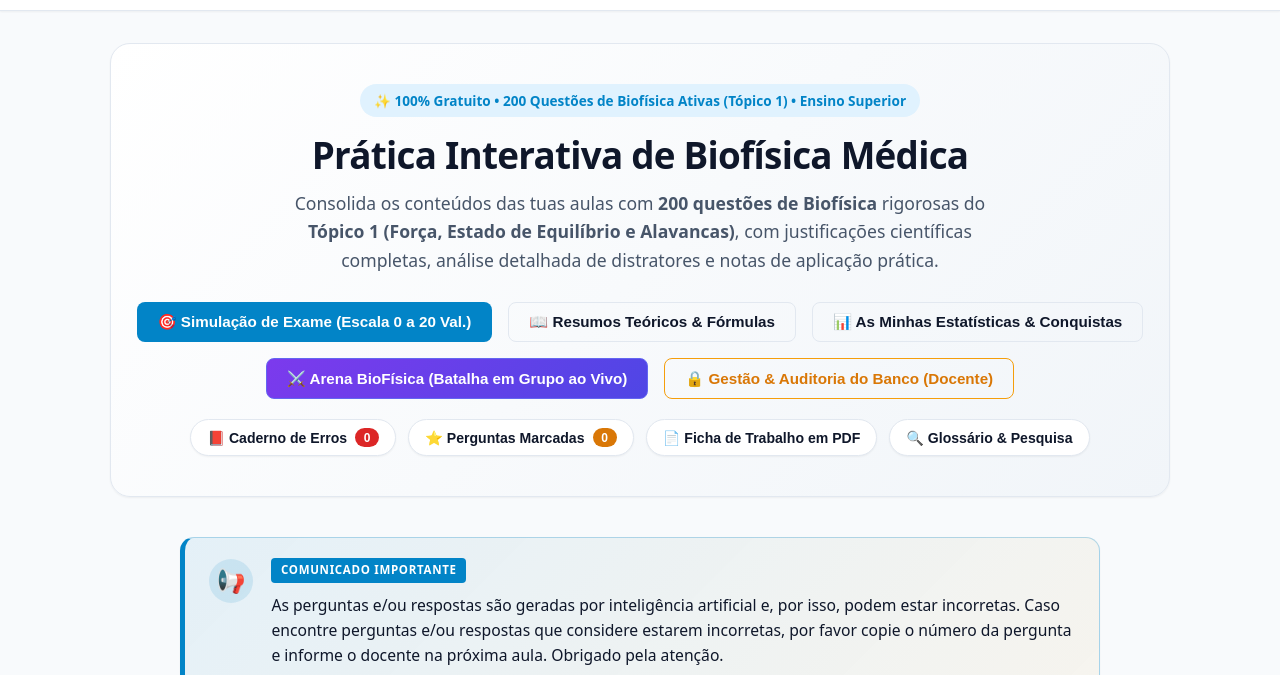
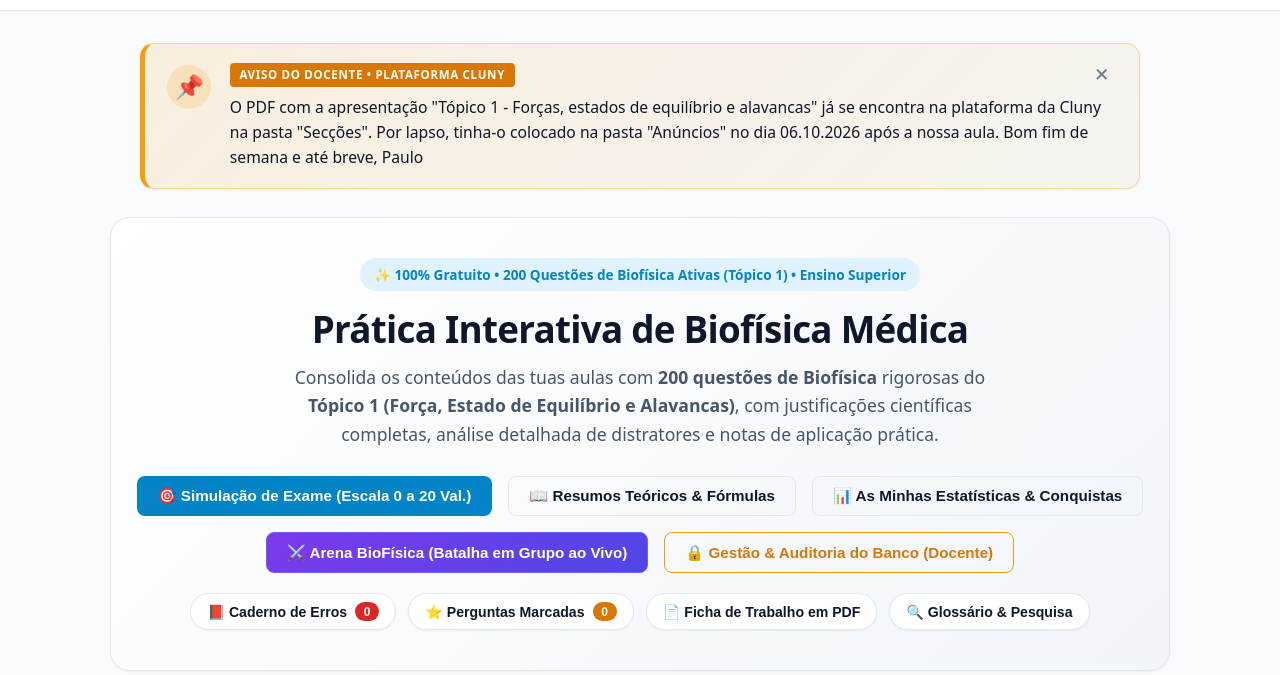
Before and after one commit to paulobp1998/biofisica, a plain HTML site: page index.html in a window 1280 px wide. Shown: the part 58-733 px from the top of the page. Drawn offline with Linux system fonts and the light colour scheme.

Commit message:
feat: adicionar aviso temporário do docente sobre o PDF na plataforma Cluny com auto-remoção em 72h

```diff
--- a/css/style.css
+++ b/css/style.css
@@ -282,6 +282,128 @@ body {
   justify-content: center;
   gap: 1rem;
   flex-wrap: wrap;
+}
+
+/* Aviso Temporário de 72 Horas (Plataforma Cluny) */
+.cluny-notice-banner {
+  background: linear-gradient(135deg, rgba(245, 158, 11, 0.12) 0%, rgba(217, 119, 6, 0.05) 100%);
+  border: 1px solid rgba(245, 158, 11, 0.35);
+  border-left: 5px solid #f59e0b;
+  border-radius: var(--radius-md);
+  padding: 1.15rem 1.4rem;
+  margin: 0 auto 1.75rem auto;
+  max-width: 1000px;
+  display: flex;
+  align-items: flex-start;
+  gap: 1.15rem;
+  box-shadow: var(--shadow-sm);
+  text-align: left;
+  transition: opacity 0.3s ease, transform 0.3s ease;
+}
+
+[data-theme="dark"] .cluny-notice-banner {
+  background: linear-gradient(135deg, rgba(245, 158, 11, 0.18) 0%, rgba(217, 119, 6, 0.08) 100%);
+  border-color: rgba(245, 158, 11, 0.4);
+  border-left-color: #fbbf24;
+}
+
+.cluny-notice-icon-wrapper {
+  background: rgba(245, 158, 11, 0.18);
+  border-radius: var(--radius-full);
+  width: 44px;
+  height: 44px;
+  display: flex;
+  align-items: center;
+  justify-content: center;
+  flex-shrink: 0;
+  margin-top: 0.15rem;
+}
+
+[data-theme="dark"] .cluny-notice-icon-wrapper {
+  background: rgba(245, 158, 11, 0.25);
+}
+
+.cluny-notice-icon {
+  font-size: 1.45rem;
+  line-height: 1;
+}
+
+.cluny-notice-content {
+  flex: 1;
+  min-width: 0;
+}
+
+.cluny-notice-header {
+  display: flex;
+  align-items: center;
+  justify-content: space-between;
+  margin-bottom: 0.45rem;
+  gap: 0.5rem;
+}
+
+.cluny-notice-badge {
+  display: inline-block;
+  background: #d97706;
+  color: #ffffff;
+  font-size: 0.72rem;
+  font-weight: 800;
+  letter-spacing: 0.06em;
+  text-transform: uppercase;
+  padding: 0.2rem 0.6rem;
+  border-radius: 4px;
+}
+
+[data-theme="dark"] .cluny-notice-badge {
+  background: #f59e0b;
+  color: #0f172a;
+}
+
+.cluny-notice-close {
+  background: transparent;
+  border: none;
+  color: var(--text-muted);
+  font-size: 1.15rem;
+  cursor: pointer;
+  padding: 0.2rem 0.45rem;
+  line-height: 1;
+  border-radius: var(--radius-sm);
+  transition: all 0.2s;
+}
+
+.cluny-notice-close:hover {
+  color: var(--text-primary);
+  background: rgba(0, 0, 0, 0.08);
+}
+
+[data-theme="dark"] .cluny-notice-close:hover {
+  background: rgba(255, 255, 255, 0.12);
+}
+
+.cluny-notice-text {
+  font-size: 0.98rem;
+  color: var(--text-primary);
+  line-height: 1.6;
+  font-weight: 500;
+  margin: 0;
+}
+
+@media (max-width: 640px) {
+  .cluny-notice-banner {
+    flex-direction: column;
+    padding: 1rem 1.15rem;
+    gap: 0.75rem;
+    margin-bottom: 1.5rem;
+  }
+  .cluny-notice-icon-wrapper {
+    width: 38px;
+    height: 38px;
+  }
+  .cluny-notice-icon {
+    font-size: 1.25rem;
+  }
+  .cluny-notice-text {
+    font-size: 0.93rem;
+  }
 }
 
 /* Aviso Pedagógico / Comunicado Oficial aos Estudantes (Home) */
--- a/index.html
+++ b/index.html
@@ -67,6 +67,22 @@
     <!-- VISTA 1: PÁGINA INICIAL / DASHBOARD -->
     <!-- ================================================================= -->
     <section id="view-home" class="active-view">
+
+      <!-- Aviso Temporário aos Estudantes (Plataforma Cluny) - Ativo nas próximas 72 horas -->
+      <div class="cluny-notice-banner" id="cluny-notice-banner" role="alert" aria-label="Aviso do Docente sobre apresentação na plataforma Cluny">
+        <div class="cluny-notice-icon-wrapper">
+          <span class="cluny-notice-icon">📌</span>
+        </div>
+        <div class="cluny-notice-content">
+          <div class="cluny-notice-header">
+            <span class="cluny-notice-badge">AVISO DO DOCENTE • PLATAFORMA CLUNY</span>
+            <button type="button" class="cluny-notice-close" id="btn-close-cluny-notice" aria-label="Fechar aviso" title="Fechar este aviso">✕</button>
+          </div>
+          <p class="cluny-notice-text">
+            O PDF com a apresentação "Tópico 1 - Forças, estados de equilíbrio e alavancas" já se encontra na plataforma da Cluny na pasta "Secções". Por lapso, tinha-o colocado na pasta "Anúncios" no dia 06.10.2026 após a nossa aula. Bom fim de semana e até breve, Paulo
+          </p>
+        </div>
+      </div>
 
       <div class="hero-section">
         <span class="hero-tag">✨ 100% Gratuito • 200 Questões de Biofísica Ativas (Tópico 1) • Ensino Superior</span>
--- a/js/app.js
+++ b/js/app.js
@@ -137,6 +137,45 @@ document.addEventListener('DOMContentLoaded', () => {
   let timerInterval = null;
   let timerSecondsRemaining = 0;
   let currentQuestionId = null;
+
+  // =========================================================================
+  // Aviso Temporário do Docente (Plataforma Cluny) - Validade: 72 Horas
+  // Ativo de 2026-10-09T17:13:04+01:00 até 2026-10-12T17:13:04+01:00
+  // =========================================================================
+  const CLUNY_NOTICE_EXPIRY = 1791821584000; // 2026-10-12T17:13:04+01:00
+
+  function initTemporaryTeacherNotice() {
+    const banner = document.getElementById('cluny-notice-banner');
+    if (!banner) return;
+
+    const now = Date.now();
+    if (now >= CLUNY_NOTICE_EXPIRY) {
+      // 72 horas ultrapassadas: remove completamente o aviso do site
+      banner.remove();
+      return;
+    }
+
+    // Permitir fechar o aviso na sessão atual
+    const btnClose = document.getElementById('btn-close-cluny-notice');
+    if (btnClose) {
+      btnClose.addEventListener('click', () => {
+        banner.style.opacity = '0';
+        banner.style.transform = 'translateY(-8px)';
+        setTimeout(() => banner.remove(), 300);
+      });
+    }
+
+    // Auto-remoção em tempo real se a sessão permanecer aberta além das 72h
+    const remainingMs = CLUNY_NOTICE_EXPIRY - now;
+    if (remainingMs > 0 && remainingMs < 0x7FFFFFFF) {
+      setTimeout(() => {
+        const el = document.getElementById('cluny-notice-banner');
+        if (el) el.remove();
+      }, remainingMs);
+    }
+  }
+
+  initTemporaryTeacherNotice();
 
   // =========================================================================
   // 2. Sistema de Notificações Toast
```
Also changed, not shown: 1 other file.
